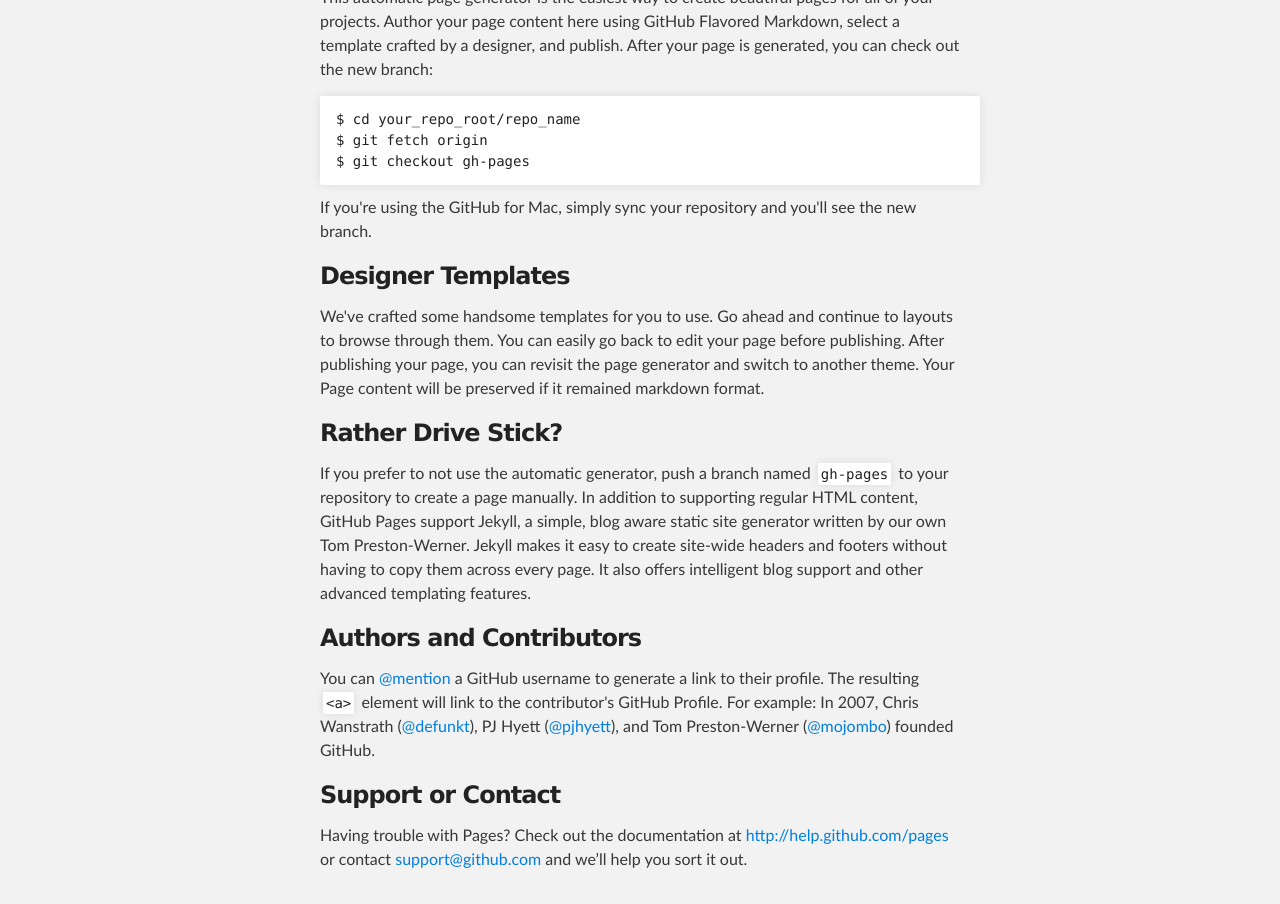
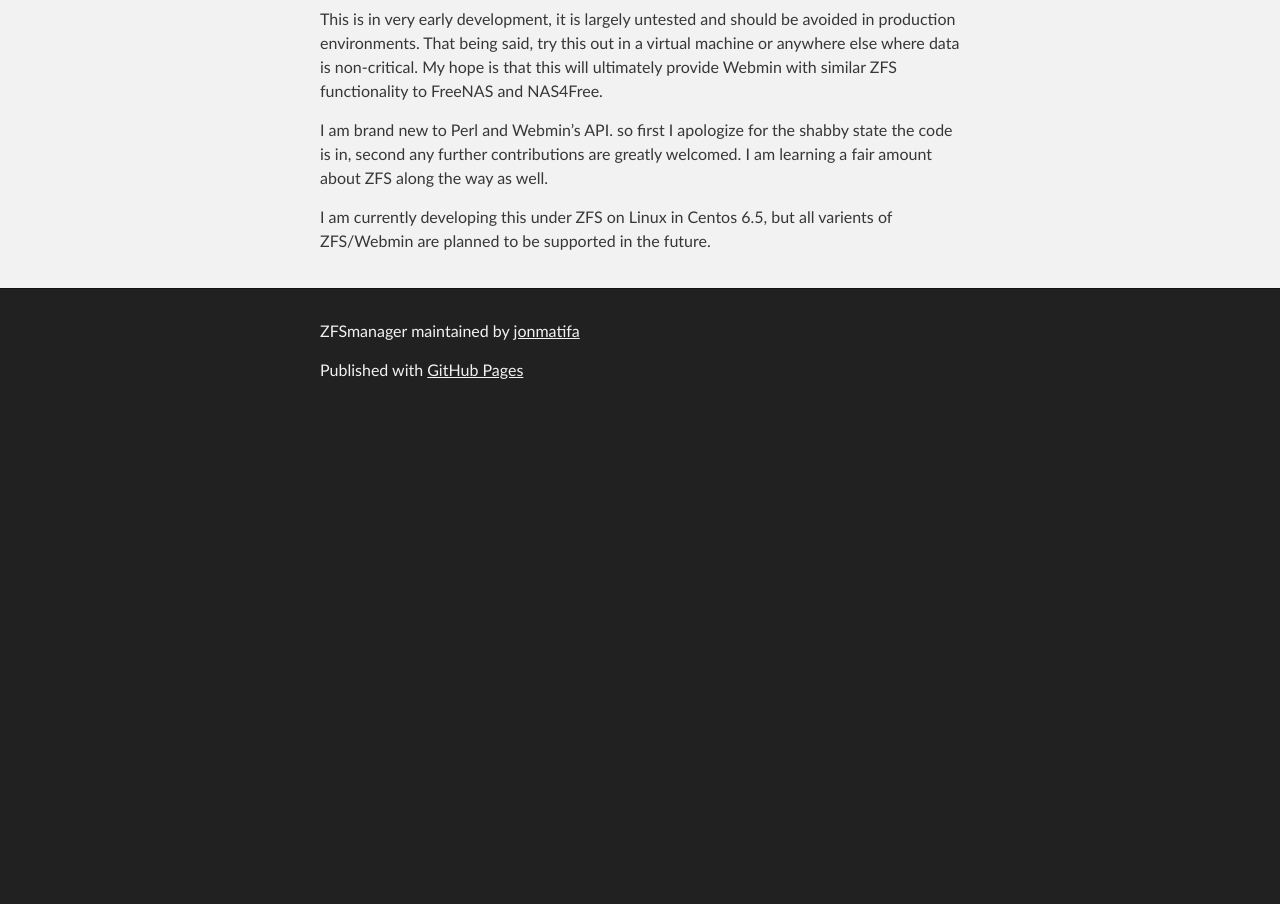
Before and after one commit to jonmatifa/zfsmanager, a plain HTML site: page index.html in a window 1280 px wide. Shown: the part 321-1225 px from the top of the page. After the commit the page ends 800 px from the top, so only its background shows below. Drawn offline with Linux system fonts and the light colour scheme.

```diff
--- a/index.html
+++ b/index.html
@@ -4,11 +4,11 @@
   <head>
     <meta charset='utf-8'>
     <meta http-equiv="X-UA-Compatible" content="chrome=1">
-    <meta name="description" content="Zfsmanager : ZFS administration tool for Webmin">
+    <meta name="description" content="ZFSmanager : ZFS administration tool for Webmin">
 
     <link rel="stylesheet" type="text/css" media="screen" href="stylesheets/stylesheet.css">
 
-    <title>Zfsmanager</title>
+    <title>ZFSmanager</title>
   </head>
 
   <body>
@@ -18,7 +18,7 @@
         <header class="inner">
           <a id="forkme_banner" href="https://github.com/jonmatifa/zfsmanager">View on GitHub</a>
 
-          <h1 id="project_title">Zfsmanager</h1>
+          <h1 id="project_title">ZFSmanager</h1>
           <h2 id="project_tagline">ZFS administration tool for Webmin</h2>
 
             <section id="downloads">
@@ -31,44 +31,21 @@
     <!-- MAIN CONTENT -->
     <div id="main_content_wrap" class="outer">
       <section id="main_content" class="inner">
-        <h3>
-<a name="welcome-to-github-pages" class="anchor" href="#welcome-to-github-pages"><span class="octicon octicon-link"></span></a>Welcome to GitHub Pages.</h3>
+        <h2>
+<a name="zfs-administration-tool-for-webmin" class="anchor" href="#zfs-administration-tool-for-webmin"><span class="octicon octicon-link"></span></a>ZFS administration tool for Webmin</h2>
 
-<p>This automatic page generator is the easiest way to create beautiful pages for all of your projects. Author your page content here using GitHub Flavored Markdown, select a template crafted by a designer, and publish. After your page is generated, you can check out the new branch:</p>
+<p>This is in very early development, it is largely untested and should be avoided in production environments. That being said, try this out in a virtual machine or anywhere else where data is non-critical. My hope is that this will ultimately provide Webmin with similar ZFS functionality to FreeNAS and NAS4Free.</p>
 
-<pre><code>$ cd your_repo_root/repo_name
-$ git fetch origin
-$ git checkout gh-pages
-</code></pre>
+<p>I am brand new to Perl and Webmin’s API. so first I apologize for the shabby state the code is in, second any further contributions are greatly welcomed. I am learning a fair amount about ZFS along the way as well.</p>
 
-<p>If you're using the GitHub for Mac, simply sync your repository and you'll see the new branch.</p>
-
-<h3>
-<a name="designer-templates" class="anchor" href="#designer-templates"><span class="octicon octicon-link"></span></a>Designer Templates</h3>
-
-<p>We've crafted some handsome templates for you to use. Go ahead and continue to layouts to browse through them. You can easily go back to edit your page before publishing. After publishing your page, you can revisit the page generator and switch to another theme. Your Page content will be preserved if it remained markdown format.</p>
-
-<h3>
-<a name="rather-drive-stick" class="anchor" href="#rather-drive-stick"><span class="octicon octicon-link"></span></a>Rather Drive Stick?</h3>
-
-<p>If you prefer to not use the automatic generator, push a branch named <code>gh-pages</code> to your repository to create a page manually. In addition to supporting regular HTML content, GitHub Pages support Jekyll, a simple, blog aware static site generator written by our own Tom Preston-Werner. Jekyll makes it easy to create site-wide headers and footers without having to copy them across every page. It also offers intelligent blog support and other advanced templating features.</p>
-
-<h3>
-<a name="authors-and-contributors" class="anchor" href="#authors-and-contributors"><span class="octicon octicon-link"></span></a>Authors and Contributors</h3>
-
-<p>You can <a href="https://github.com/blog/821" class="user-mention">@mention</a> a GitHub username to generate a link to their profile. The resulting <code>&lt;a&gt;</code> element will link to the contributor's GitHub Profile. For example: In 2007, Chris Wanstrath (<a href="https://github.com/defunkt" class="user-mention">@defunkt</a>), PJ Hyett (<a href="https://github.com/pjhyett" class="user-mention">@pjhyett</a>), and Tom Preston-Werner (<a href="https://github.com/mojombo" class="user-mention">@mojombo</a>) founded GitHub.</p>
-
-<h3>
-<a name="support-or-contact" class="anchor" href="#support-or-contact"><span class="octicon octicon-link"></span></a>Support or Contact</h3>
-
-<p>Having trouble with Pages? Check out the documentation at <a href="http://help.github.com/pages">http://help.github.com/pages</a> or contact <a href="mailto:support@github.com">support@github.com</a> and we’ll help you sort it out.</p>
+<p>I am currently developing this under ZFS on Linux in Centos 6.5, but all varients of ZFS/Webmin are planned to be supported in the future.</p>
       </section>
     </div>
 
     <!-- FOOTER  -->
     <div id="footer_wrap" class="outer">
       <footer class="inner">
-        <p class="copyright">Zfsmanager maintained by <a href="https://github.com/jonmatifa">jonmatifa</a></p>
+        <p class="copyright">ZFSmanager maintained by <a href="https://github.com/jonmatifa">jonmatifa</a></p>
         <p>Published with <a href="http://pages.github.com">GitHub Pages</a></p>
       </footer>
     </div>
```
Also changed, not shown: params.json (+1 -1 lines).
